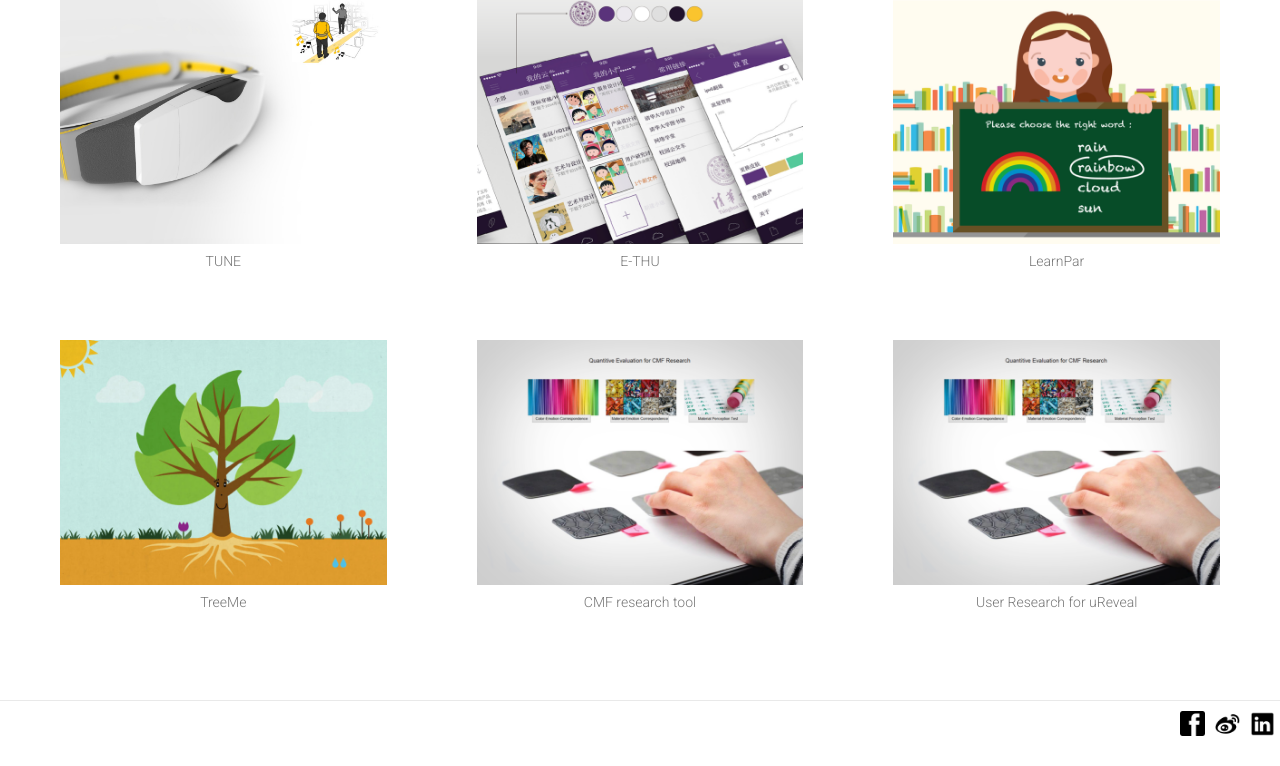
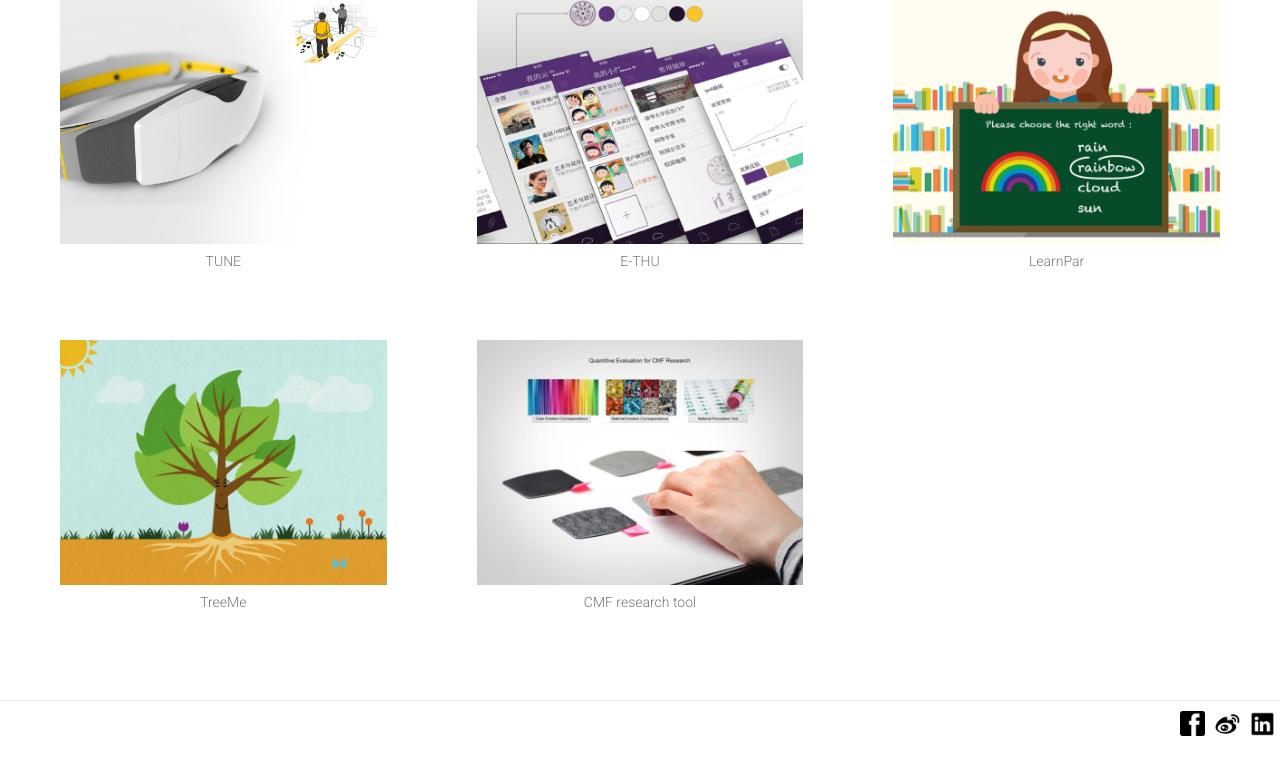
Before and after one commit to megacreep/goddess, a Django app: page /portfolio/projects/ in a window 1280 px wide. Shown: the part 175-941 px from the top of the page. Run offline with Django 3.2, Linux system fonts and the light colour scheme.

Commit message:
hide unfinished project

```diff
--- a/portfolio/templates/portfolio/projects.html
+++ b/portfolio/templates/portfolio/projects.html
@@ -78,7 +78,7 @@
               <h5>CMF research tool</h5>
             </div>
           </div>
-          <div class="portfolio-item apps col-md-4 col-sm-6 col-xs-12"> {# all the css classes other than portfolio-item are used for filtering #}
+          <div class="portfolio-item apps col-md-4 col-sm-6 col-xs-12" style="display:none;"> {# all the css classes other than portfolio-item are used for filtering #}
             {# The filters are in projects.html #}
             <div class="item-inner">
               <div class="portfolio-image">
```
